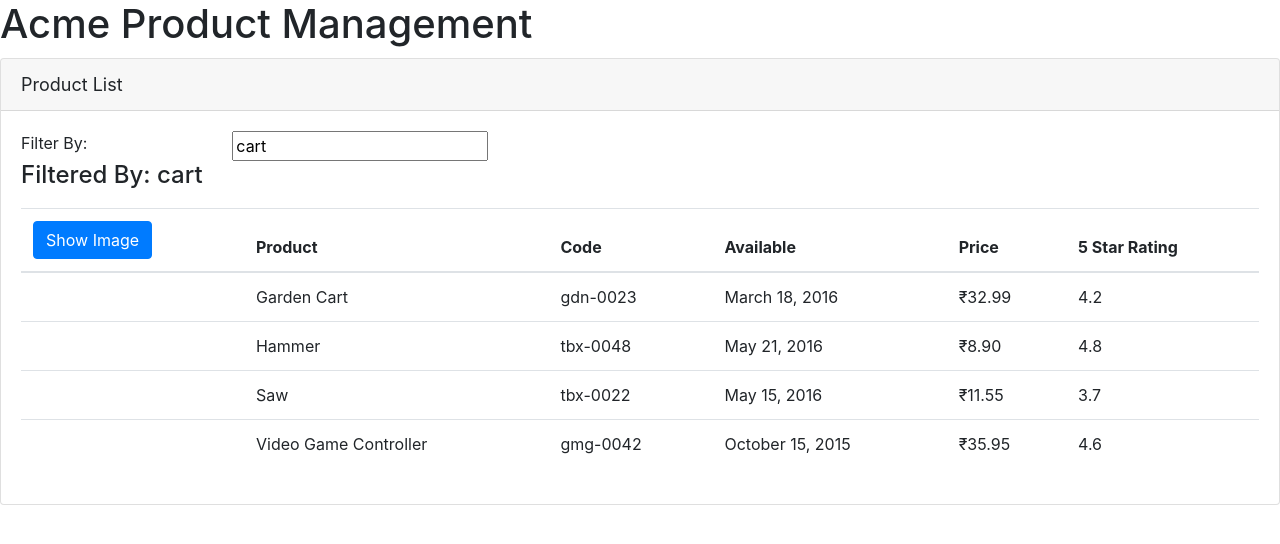
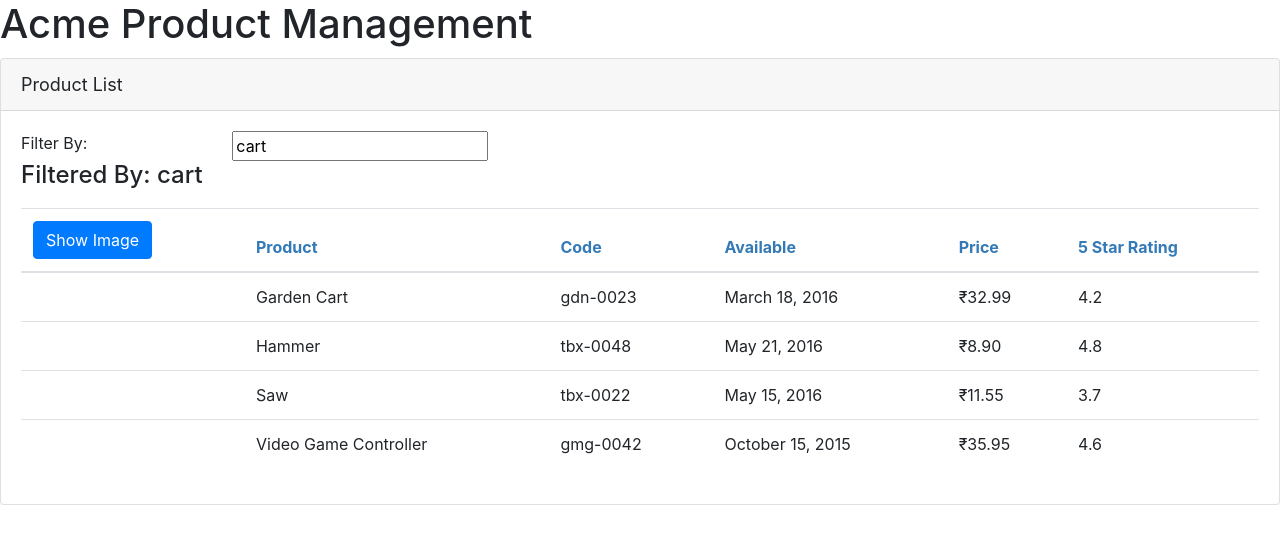
Before and after one commit to ayush8010720467/APM-Start, an Angular app: page /welcome in a window 1280 px wide. Shown: the top 544 px of the page. Built offline with nearby package versions, Linux system fonts and the light colour scheme.

Commit message:
Implementation of the LifeCycleHooks of Angular

```diff
--- /dev/null
+++ b/src/app/products/product-list.component.css
@@ -0,0 +1,3 @@
+thead {
+    color: #337AB7
+}
--- a/src/app/products/product-list.component.ts
+++ b/src/app/products/product-list.component.ts
@@ -1,18 +1,21 @@
-import {Component } from '@angular/core';
+import {Component , OnInit } from '@angular/core';
+import { IProduct } from './products';
+
 
 @Component({
     selector: 'pm-products',
     templateUrl: './product-list.component.html',
+    styleUrls: ['./product-list.component.css']
 })
 
-export class ProductListComponent{
+export class ProductListComponent implements OnInit{
     pageTitle: string = 'Product List';
     imageWidth: number = 50;
     imageMargin: number = 2;
     imgPadding:number = .05;
     showImage: boolean=false;
     listFilter:string = 'cart';
-    products: any[]=[
+    products: IProduct[]=[
           {
             "productId": 2,
             "productName": "Garden Cart",
@@ -58,5 +61,8 @@
     toggelImage():void{
       this.showImage = !this.showImage;
     }
+    ngOnInit():void{
+      console.log('in OnInit');
+    }
 
 }
--- /dev/null
+++ b/src/app/products/products.ts
@@ -0,0 +1,11 @@
+export interface IProduct{
+    productId: number;
+    productName: string;
+    productCode: string;
+    releaseDate: string;
+    price: number;
+    description: string;
+    starRating: number;
+    imageUrl: string;
+
+}
```
